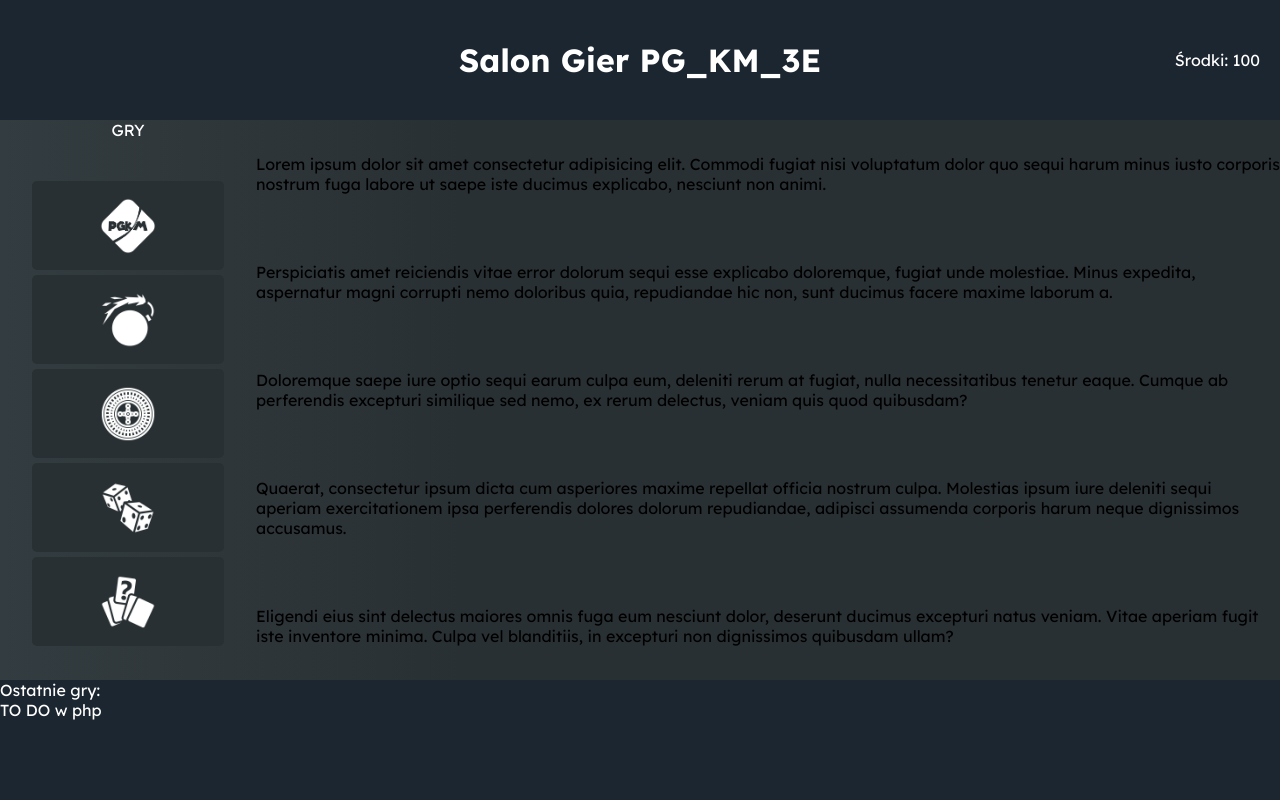
After one commit to borek111/PG_KM_projekt, a PHP site: page /podstrony/poradnik.html in a window 1280 px wide. The commit adds this page. Run offline with PHP 8.4, Linux system fonts and the light colour scheme.

Commit message:
Dodanie sekcji z poradnikiem

```diff
--- /dev/null
+++ b/css/poradnik.css
@@ -0,0 +1,100 @@
+* {
+    box-sizing: border-box;
+    padding: 0;
+    margin: 0;
+    font-family: "Lexend", sans-serif;
+}
+
+.srodki_section {
+    width: 30%;
+    height: 70vh;
+    color: white;
+    padding: 10px;
+    margin: 0 auto;
+}
+.srodki_section_div1{
+    width:70%;
+    background-color: #1c2631;
+    margin:0 auto;
+    margin-top:50px;
+    border-radius: 10px;
+    padding:10px;
+    text-align: center;
+}
+
+
+.main {
+    width: 100%;
+    display: flex;
+    flex-wrap: wrap;
+    height: 100vh;
+    background: rgb(51,60,64);
+    background: linear-gradient(90deg, rgba(51,60,64,1) 0%, rgba(41,48,51,1) 36%);
+}
+
+header {
+    width: 100%;
+    height: 15vh;
+    background-color: #1c2631;
+    color: white;
+    position: relative;
+    display: flex;
+    align-items: center;
+    justify-content: center;
+}
+
+.srodki {
+    margin: 0;
+    position: absolute;
+    right: 20px;
+    top: 50%;
+    transform: translateY(-50%);
+}
+nav{
+    width: 20%;
+    height: 70vh;
+}
+nav>a{
+    color:white;
+    text-align: center;
+    align-items: center;
+    justify-content: center;
+    text-decoration: none;
+}
+.nav_link{
+    background-color: #293033;
+    width: 75%;
+    height: 15.9%;
+    margin: 5px auto;
+    border-radius: 5px;
+    display: flex;
+    align-items: center;
+    justify-content: center;
+}
+.nav_link>img{
+    transform: none;
+    height:56px;
+}
+.nav_link:hover{
+    background-color: rgb(90, 90, 90);
+    transition: background-color 0.3s;
+}
+.gry{
+    color:white;
+    height: 10%;
+    text-align: center;
+}
+section{
+    display:flex;
+    width: 80%;
+    height: 70vh;
+    align-items: center;
+    flex-wrap: wrap;
+
+}
+footer{
+    background-color: #1c2631;
+    height:15vh;
+    width:100%;
+    color: white;
+}
--- a/podstrony/kostki.html
+++ b/podstrony/kostki.html
@@ -8,9 +8,11 @@
     <link rel="preconnect" href="https://fonts.googleapis.com">
     <link rel="preconnect" href="https://fonts.gstatic.com" crossorigin>
     <link href="https://fonts.googleapis.com/css2?family=Lexend:wght@100..900&display=swap" rel="stylesheet">
+
     <link rel="stylesheet" href="https://code.jquery.com/ui/1.13.2/themes/base/jquery-ui.css">
     <script src="https://code.jquery.com/jquery-3.6.0.min.js"></script>
     <script src="https://code.jquery.com/ui/1.13.2/jquery-ui.min.js"></script>
+
     <link rel="stylesheet" href="../css/kostki.css">
 
 </head>
--- /dev/null
+++ b/podstrony/poradnik.html
@@ -0,0 +1,43 @@
+<!DOCTYPE html>
+<html lang="pl">
+<head>
+    <meta charset="UTF-8">
+    <meta name="viewport" content="width=device-width, initial-scale=1.0">
+    <meta name="author" content="PG_KM_3E">
+    <title>Salon gier</title>
+    <link rel="preconnect" href="https://fonts.googleapis.com">
+    <link rel="preconnect" href="https://fonts.gstatic.com" crossorigin>
+    <link href="https://fonts.googleapis.com/css2?family=Lexend:wght@100..900&display=swap" rel="stylesheet">
+    <link rel="stylesheet" href="../css/poradnik.css">
+</head>
+<body>
+    <div class="main">
+        <header>
+            <h1 class="naglowek">Salon Gier PG_KM_3E</h1>
+            <p class="srodki">Środki:</p>
+        </header>
+        <nav>
+            <p class="gry">GRY</p>
+            <a href="../index.html"><div class="nav_link"><img src="../grafika/indexlogo.png" alt="logo"></div></a>
+            <a href="miny.html"><div class="nav_link"><img src="../grafika/miny/minylogo.png" alt="miny"></div></a>
+            <a href="ruletka.html"><div class="nav_link"><img src="../grafika/ruletka/ruletkalogo.png" alt="ruletka"></div></a>
+            <a href="kostki.html"><div class="nav_link"><img src="../grafika/kostki/kostkilogo.png" alt="kostki"></div></a>
+            <a href="hilo.html"><div class="nav_link"><img src="../grafika/karty/kartylogo.png" alt="karty"></div></a>
+        </nav>
+        <section>
+            <p>Lorem ipsum dolor sit amet consectetur adipisicing elit. Commodi fugiat nisi voluptatum dolor quo sequi harum minus iusto corporis nostrum fuga labore ut saepe iste ducimus explicabo, nesciunt non animi.</p>
+            <p>Perspiciatis amet reiciendis vitae error dolorum sequi esse explicabo doloremque, fugiat unde molestiae. Minus expedita, aspernatur magni corrupti nemo doloribus quia, repudiandae hic non, sunt ducimus facere maxime laborum a.</p>
+            <p>Doloremque saepe iure optio sequi earum culpa eum, deleniti rerum at fugiat, nulla necessitatibus tenetur eaque. Cumque ab perferendis excepturi similique sed nemo, ex rerum delectus, veniam quis quod quibusdam?</p>
+            <p>Quaerat, consectetur ipsum dicta cum asperiores maxime repellat officia nostrum culpa. Molestias ipsum iure deleniti sequi aperiam exercitationem ipsa perferendis dolores dolorum repudiandae, adipisci assumenda corporis harum neque dignissimos accusamus.</p>
+            <p>Eligendi eius sint delectus maiores omnis fuga eum nesciunt dolor, deserunt ducimus excepturi natus veniam. Vitae aperiam fugit iste inventore minima. Culpa vel blanditiis, in excepturi non dignissimos quibusdam ullam?</p>
+        </section>
+        <footer>
+            Ostatnie gry:
+            <div>
+                TO DO w php
+            </div>
+        </footer>
+    </div>
+    <script src="../js/srodki.js"></script>
+</body>
+</html>
--- a/podstrony/ruletka.html
+++ b/podstrony/ruletka.html
@@ -27,7 +27,7 @@
         <section>
 
             <div class="ruletka">
-                <p id="czas_p">czas: </p>
+                <p id="czas_p">Czas: 10s</p>
                 <img src="../grafika/ruletka/ruletka.gif" alt="" class="ruletka" id="ruletka_gif">
             </div>
             <div class="pola">
```
Also changed, not shown: css/index.css (+72 -24 lines), index.html (+17 -4 lines), grafika/poradnik.png (added).
